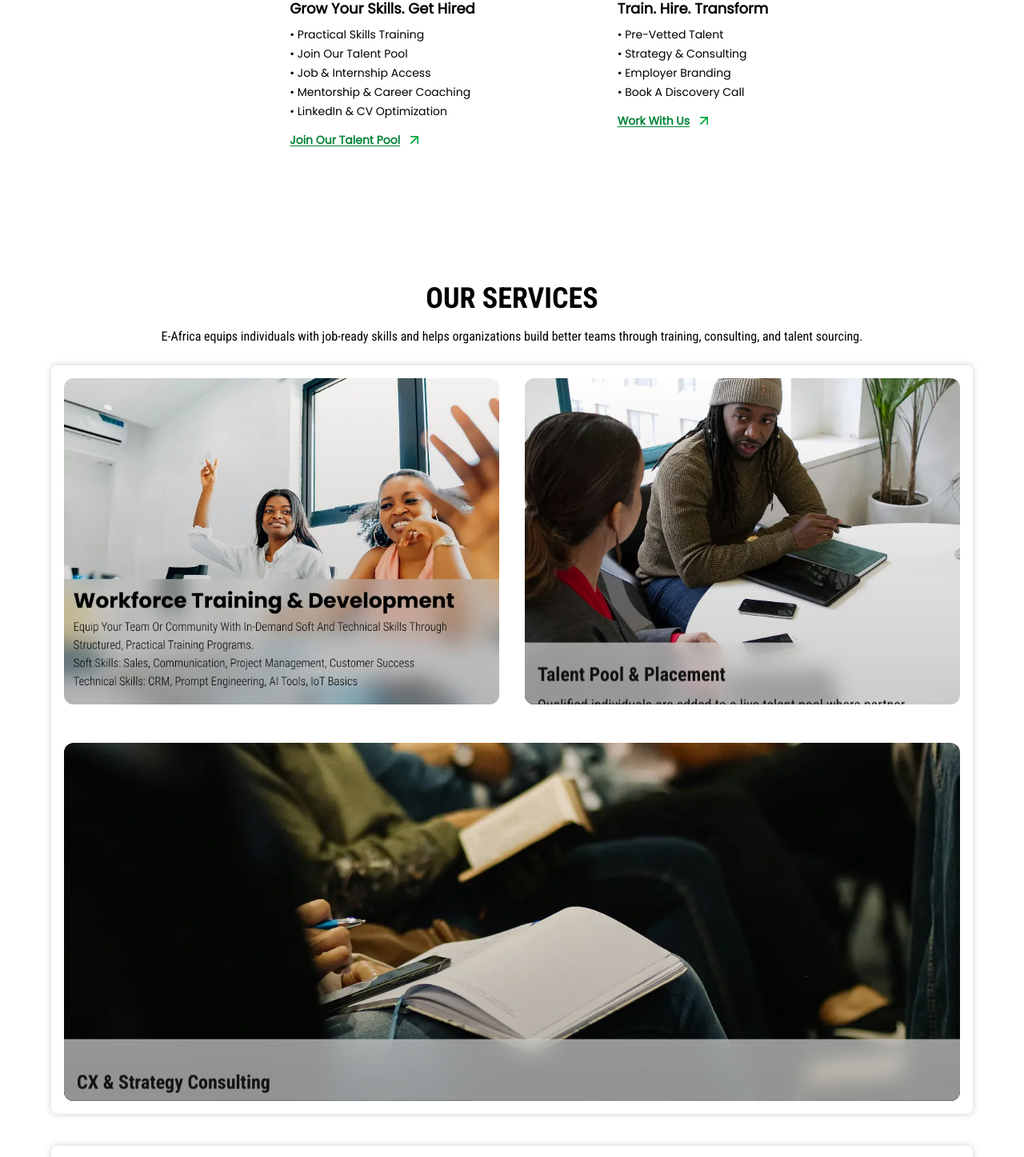
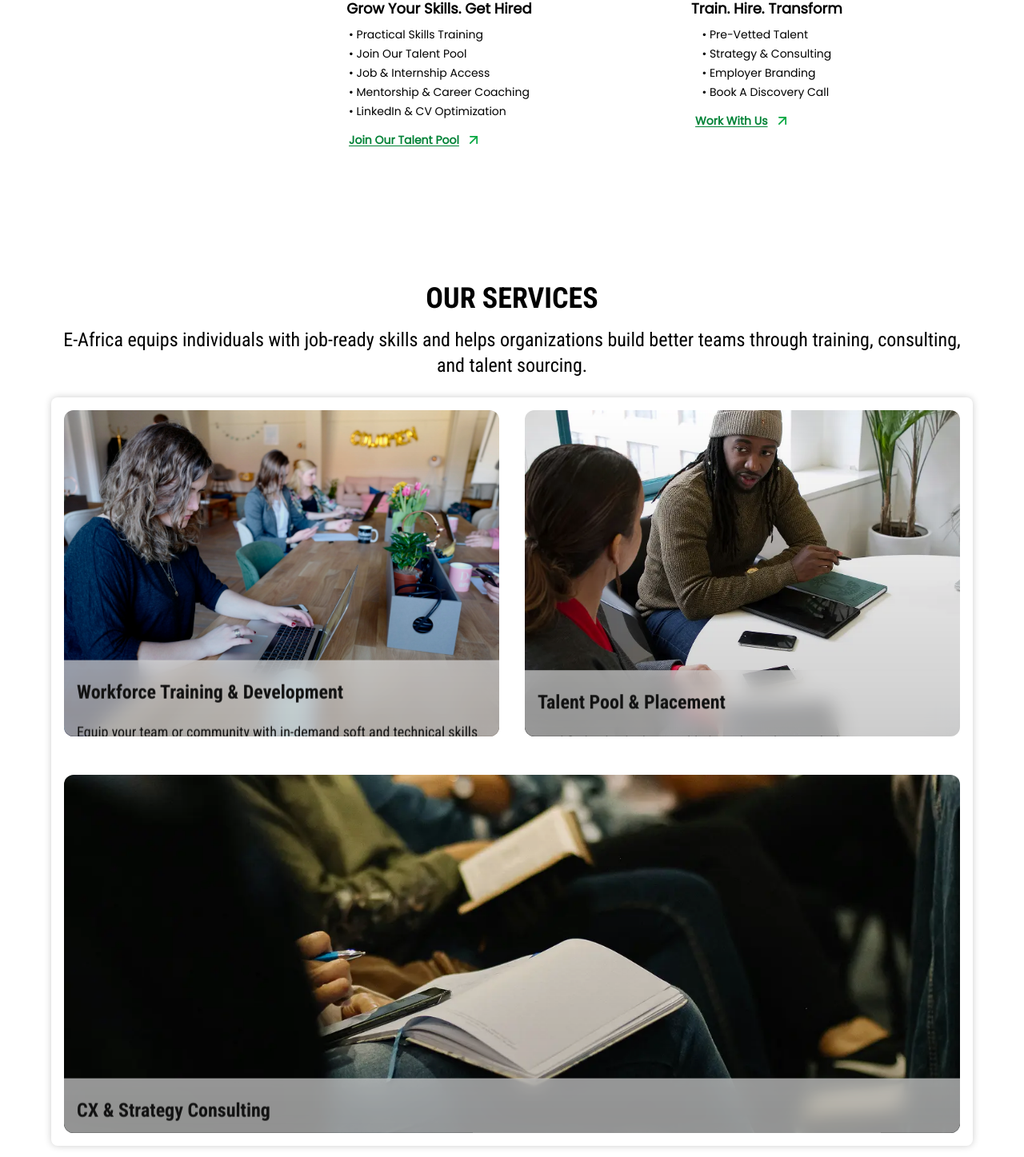
Before and after one commit to eafricaservices/landing-page_frontend, a Next.js app: page / in a window 1280 px wide. Shown: the part 2455-3902 px from the top of the page at 80% size. Built offline with nearby package versions, Linux system fonts and the light colour scheme.

Commit message:
Service section completed

```diff
--- a/src/app/ui/AboutSection.tsx
+++ b/src/app/ui/AboutSection.tsx
@@ -86,7 +86,8 @@ const AboutSection = () => {
               className="object-cover w-full h-full   "
                 />
             </div>
-            <h4 className="text-lg text-black font-semibold mb-2">Grow Your Skills. Get Hired</h4>
+            <div className='flex flex-col items-center'>
+              <h4 className="text-lg text-black font-semibold mb-2">Grow Your Skills. Get Hired</h4>
             <ul className="text-sm text-black space-y-1 mb-4">
               <li>• Practical Skills Training</li>
               <li>• Join Our Talent Pool</li>
@@ -94,12 +95,14 @@ const AboutSection = () => {
               <li>• Mentorship & Career Coaching</li>
               <li>• LinkedIn & CV Optimization</li>
             </ul>
-            <div className="flex flex-row">
+            <div className="sm:mr-15 flex flex-row ">
               <Link href="#" className="text-green-700 font-semibold text-sm underline underline-offset-2">
                 Join Our Talent Pool
               </Link>
               <ArrowUpRight className="ml-2 text-green-600" size={20}/>
             </div>
+            </div>
+
           </motion.div>
 
           <motion.div className="flex flex-col w-full sm:w-[45%] min-w-[200px] md:min-w-[200px] max-w-md text-left"
@@ -118,7 +121,7 @@ const AboutSection = () => {
               alt="Job Seekers, Students, Career Starters"
               className="object-cover w-full h-full" />
             </div>
-
+          <div className='flex flex-col items-center'>
             <h4 className="text-lg text-black font-semibold mb-2">Train. Hire. Transform</h4>
             <ul className="text-sm text-black space-y-1 mb-4">
               <li>• Pre-Vetted Talent</li>
@@ -126,11 +129,12 @@ const AboutSection = () => {
               <li>• Employer Branding</li>
               <li>• Book A Discovery Call</li>
             </ul>
-            <div className="flex flex-row">
+            <div className=" sm:mr-15 flex flex-row">
               <Link href="#" className="text-green-700 font-semibold text-sm underline underline-offset-2">
                 Work With Us
               </Link>
               <ArrowUpRight className="ml-2 text-green-600" size={20} />
+            </div>
             </div>
           </motion.div>
         </div>
--- a/src/app/ui/ServiceSection.tsx
+++ b/src/app/ui/ServiceSection.tsx
@@ -5,6 +5,7 @@ import { Card } from "@/app/ui/Card";
 import { roboto_condensed } from "@/app/ui/fonts";
 import { motion } from "framer-motion";
 import { useState } from "react";
+import { useIsMobile } from "./hooks/useIsMobile";
 
 
 
@@ -28,7 +29,7 @@ export default function ServiceSection() {
     <div className={`${roboto_condensed.className} flex flex-col max-w-[90%] md:max-w-[90%] mb-7 mx-auto justify-center items-center space-y-10`}>
       <div className="text-center max-w-full mb-6">
         <h1 className="text-3xl text-black md:text-4xl font-bold mb-4">OUR SERVICES</h1>
-        <p className="text-sm md:text-base text-black">
+        <p className="text-sm md:text-2xl text-black">
           E-Africa equips individuals with job-ready skills and helps organizations build better teams
           through training, consulting, and talent sourcing.
         </p>
@@ -39,6 +40,10 @@ export default function ServiceSection() {
           <div className="flex flex-col md:flex-row gap-8 mb-12 ">
             <ServiceCard
             image="/service1.webp"
+            title="Workforce Training & Development"
+            description="Equip your team or community with in-demand soft and technical skills through structured, practical training programs.
+            Soft Skills: Sales, Communication, Project Management, Customer Success
+            Technical Skills: CRM, Prompt Engineering, AI Tools, IoT Basics"
             direction="left"
              />
             <ServiceCard
@@ -102,56 +107,98 @@ export default function ServiceSection() {
   );
 }
 
+
+
 function ServiceCard({
   image,
   title,
   description,
-  direction = 'left',
+  direction = "left",
 }: {
   image: string;
   title?: string;
   description?: string;
-  direction?: 'left' | 'right';
+  direction?: "left" | "right";
 }) {
-
-
-  const variant = direction === 'left' ? fadeLeft : fadeRight;
   const [hovered, setHovered] = useState(false);
+  const isMobile = useIsMobile();
+  const variant = direction === "left" ? fadeLeft : fadeRight;
 
   return (
     <motion.div
-      className="relative w-full md:w-1/2 aspect-[4/3] overflow-hidden rounded-xl"
+      className="relative w-full md:w-1/2 aspect-[4/3] h-[335px] sm:h-[100%] overflow-hidden rounded-xl"
       variants={variant}
       initial="hidden"
-      animate={{ scale: hovered ? 1.05 : 1, transition: { duration: 0.1, ease: 'easeOut' } }}
-      transition={{ duration: 0.9}}
+      animate={{
+        scale: hovered ? 1.06 : 1,
+        transition: { duration: 0.4, ease: "easeOut" },
+      }}
+      transition={{ duration: 0.9 }}
       whileInView="visible"
       viewport={{ once: true }}
       onHoverStart={() => setHovered(true)}
       onHoverEnd={() => setHovered(false)}
     >
       <div className="absolute inset-0 bg-gradient-to-t from-black/20 to-transparent z-10" />
-      <div
-       className="absolute inset-0 z-0">
-      <Image src={image} alt={title || 'Service'} fill className="object-cover" />
+      <div className="absolute inset-0 z-0">
+        <Image
+          src={image}
+          alt={title || "Service"}
+          fill
+          className="object-cover"
+        />
       </div>
+
       {title && description && (
+        <>
+          {isMobile ? (
+            <div className="absolute bottom-0 w-full backdrop-blur-sm bg-white/50 px-4 py-6">
+              <div className="flex flex-col justify-center items-start space-y-2">
+                <h2 className="font-bold text-base text-black sm:text-lg md:text-2xl">
+                  {title}
+                </h2>
+                <p className="text-sm text-black md:text-lg">{description}</p>
+              </div>
+            </div>
+          ) : (
             <motion.div
-          animate={{
-            y: hovered ? '0%' : '55%',
-          }}
-          transition={{ type: 'spring', stiffness: 600, damping: 52 }}
+              animate={{ y: hovered ? "0%" : "55%" }}
+              transition={{ type: "spring", stiffness: 600, damping: 52 }}
               className="absolute bottom-0 w-full backdrop-blur-md bg-white/70 px-4 py-6"
             >
-          <div className="flex flex-col justify-center items-start space-y-2">
-            <h2 className="font-bold text-base sm:text-lg md:text-2xl">{title}</h2>
+              <div className="flex flex-col justify-center items-start space-y-5">
+                <h2 className="font-bold text-base sm:text-lg md:text-2xl">
+                  {title}
+                </h2>
                 <p className="text-sm md:text-lg">{description}</p>
               </div>
             </motion.div>
           )}
+        </>
+      )}
     </motion.div>
   );
 }
+
+
+
+
+
+
+
+
+
+
+
+
+
+
+
+
+
+
+
+
 
 
 
@@ -164,45 +211,62 @@ function WideServiceCard({
   title: string;
   description: string;
 }) {
+  const isMobile = useIsMobile();
   const [hovered, setHovered] = useState(false);
 
   return (
     <motion.div
-      className="relative w-full aspect-[5/2] overflow-hidden rounded-xl group"
+      className="relative w-full aspect-[5/2] h-[335px] sm:h-[100%] overflow-hidden rounded-xl"
+      variants={fadeUp}
       initial="hidden"
+      animate={{
+        scale: !isMobile && hovered ? 1.06 : 1,
+        transition: { duration: 0.4, ease: "easeOut" },
+      }}
+      transition={{ duration: 0.9 }}
       whileInView="visible"
-      animate={{ scale: hovered ? 1.05 : 1, transition: { duration: 0.1, ease: 'easeOut' } }}
-      transition={{ duration: 0.9}}
-      variants={fadeUp}
       viewport={{ once: true }}
       onMouseEnter={() => setHovered(true)}
       onMouseLeave={() => setHovered(false)}
     >
       <div className="absolute inset-0 bg-gradient-to-t from-black/20 to-transparent z-10" />
-      <div
-      className="absolute inset-0 z-0"
-      >
-        <Image src={image} alt={title || 'Service'} fill className="object-cover" />
+
+      <div className="absolute inset-0 z-0">
+        <Image
+          src={image}
+          alt={title || "Service"}
+          fill
+          className="object-cover"
+        />
       </div>
+
+      {title && description && (
+        <>
+          {isMobile ? (
+            <div className="absolute bottom-0 w-full backdrop-blur-md bg-white/70 px-4 py-6">
+              <div className="flex flex-col justify-center items-start space-y-2">
+                <h2 className="font-bold text-base sm:text-lg md:text-2xl">
+                  {title}
+                </h2>
+                <p className="text-sm md:text-lg">{description}</p>
+              </div>
+            </div>
+          ) : (
             <motion.div
-        animate={{ y: hovered ? '0%' : '55%' }}
-        transition={{ type: 'spring', stiffness: 600, damping: 52 }}
+              animate={{ y: hovered ? "0%" : "55%" }}
+              transition={{ type: "spring", stiffness: 600, damping: 52 }}
               className="absolute bottom-0 w-full backdrop-blur-md bg-white/70 px-4 py-6"
             >
-        <div className="flex flex-col justify-center items-start space-y-2">
-          <div className="h-[60px] flex items-center">
-            <h2 className="font-bold text-base sm:text-lg md:text-2xl">{title}</h2>
-          </div>
-          <motion.p
-            initial={{ opacity: 0 }}
-            animate={{ opacity: hovered ? 1 : 0 }}
-            transition={{ duration: 0.4 }}
-            className="text-sm md:text-lg"
-          >
-            {description}
-          </motion.p>
+              <div className="flex flex-col justify-center items-start space-y-4">
+                <h2 className="font-bold text-base sm:text-lg md:text-2xl">
+                  {title}
+                </h2>
+                <p className="text-sm md:text-lg">{description}</p>
               </div>
             </motion.div>
+          )}
+        </>
+      )}
     </motion.div>
   );
 }
--- /dev/null
+++ b/src/app/ui/hooks/useIsMobile.ts
@@ -0,0 +1,15 @@
+
+import { useEffect, useState } from "react";
+
+export function useIsMobile(breakpoint = 768) {
+  const [isMobile, setIsMobile] = useState(false);
+
+  useEffect(() => {
+    const checkMobile = () => setIsMobile(window.innerWidth < breakpoint);
+    checkMobile();
+    window.addEventListener("resize", checkMobile);
+    return () => window.removeEventListener("resize", checkMobile);
+  }, [breakpoint]);
+
+  return isMobile;
+}
```
Also changed, not shown: public/service1.webp. Lines whose indentation alone changed are shown as unchanged.
